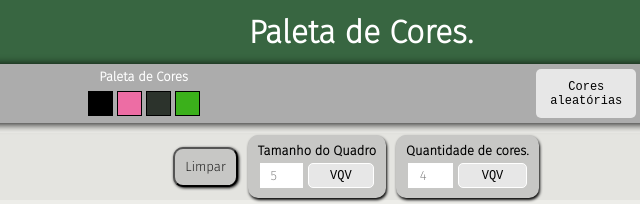
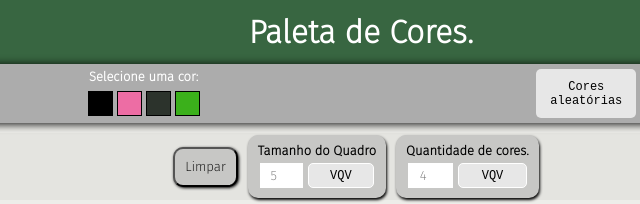
Before and after one commit to thalles-leite/thalles-leite.github.io, a website: page projeto03/index.html in a window 1280 px wide. Shown: the top 204 px of the page, 279-919 px from the left. Drawn offline with Linux system fonts and the light colour scheme.

Commit message:
Atualização do h4

```diff
--- a/projeto03/index.html
+++ b/projeto03/index.html
@@ -23,7 +23,7 @@
     <aside class="ferramentas">
         <div class="paletaCores">
             <div class="paleta">
-                <h4 class="tituloPaleta">Paleta de Cores</h4>
+                <h4 class="tituloPaleta">Selecione uma cor:</h4>
                 <section id="color-palette" class="color-palette">
                 </section>
             </div>
```
